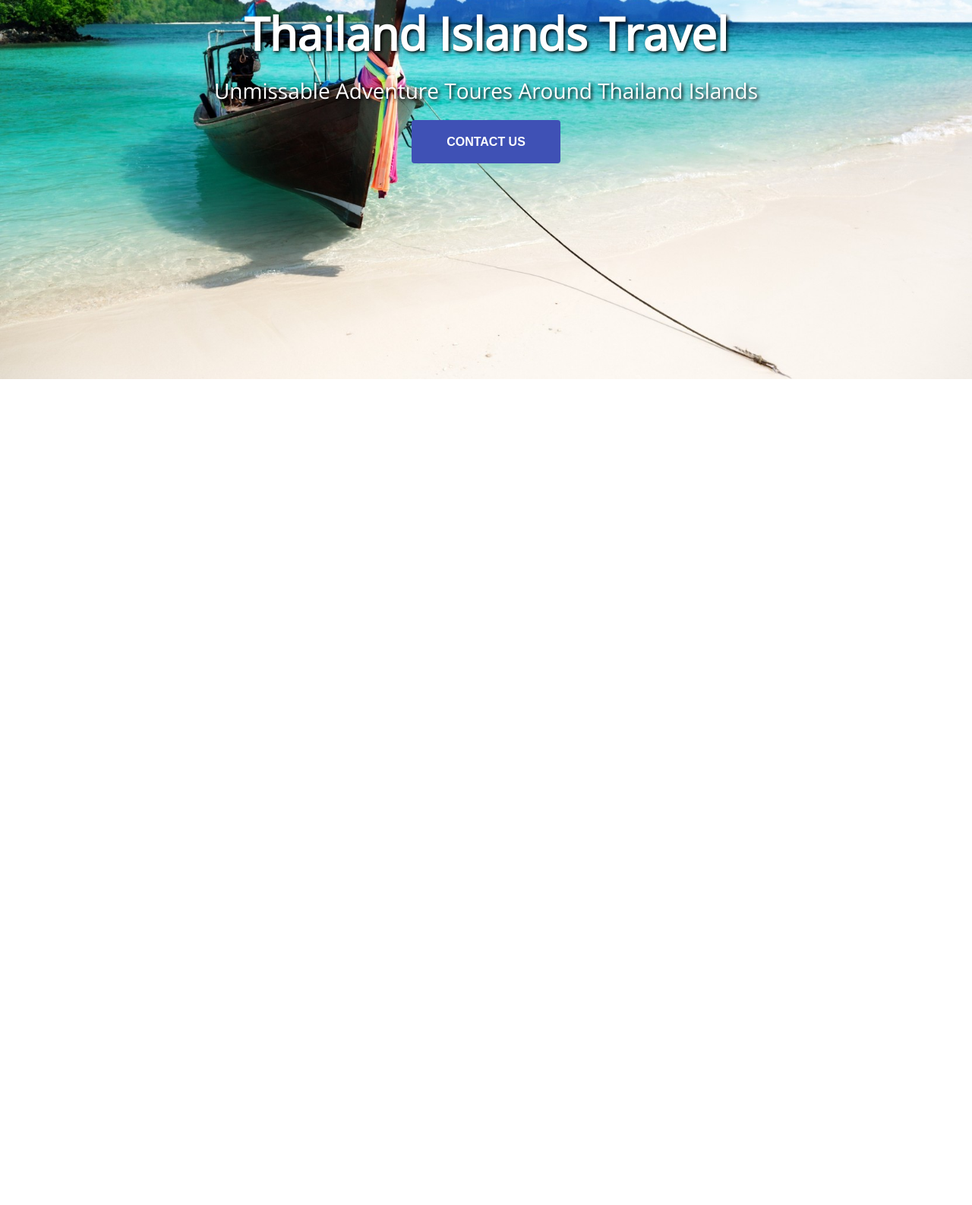
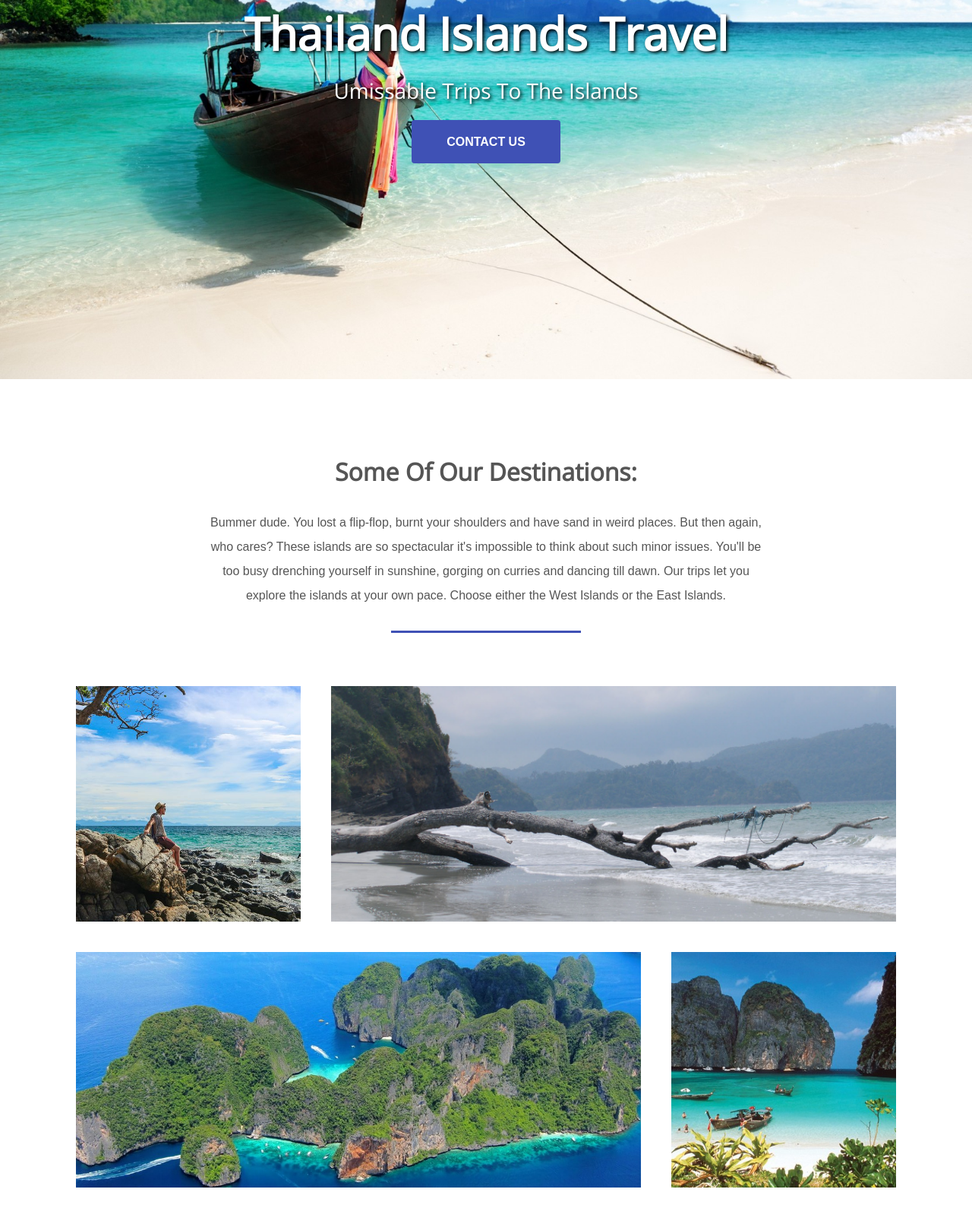
Before and after one commit to AfkZa4aem/Startup-project, a plain HTML site: page index.html in a window 1280 px wide. Shown: the part 301-1887 px from the top of the page at 76% size. Before the commit the page ends 800 px from the top, so only its background shows below. Drawn offline with nearby package versions, Linux system fonts and the light colour scheme.

Commit message:
add destinations images

```diff
--- a/assets/css/styles.css
+++ b/assets/css/styles.css
@@ -11,7 +11,7 @@ html {
   color: #555;
 }
 
-nav {
+ul, nav {
   list-style: none;
 }
 
@@ -41,6 +41,36 @@ section {
   padding: 100px 80px;
 }
 
+.grid {
+  width: 100%;
+  display: flex;
+  flex-wrap: wrap;
+  justify-content: center;
+}
+
+hr {
+  width: 250px;
+  height: 3px;
+  background-color: #3f51b5;
+  border: 0;
+  margin-bottom: 50px;
+}
+
+section h3.title {
+  text-transform: capitalize;
+  font: bold 32px "Open Sans", sans-serif;
+  margin-bottom: 30px;
+  text-align: center;
+}
+
+section p {
+  max-width: 775px;
+  line-height: 2;
+  padding: 0 20px;
+  margin-bottom: 30px;
+  text-align: center;
+}
+
 /* Header */
 
 header {
@@ -53,6 +83,7 @@ header {
   animation: 1s fadein 0.5s forwards;
   opacity: 0;
   color: white;
+  text-shadow: 2px 2px 4px #000000;
 }
 
 @keyframes fadein {
@@ -122,3 +153,21 @@ header nav li {
     margin: 0;
   }
 }
+
+/*Destinations Sections*/
+
+.destinations .grid li {
+  height: 350px;
+  padding: 20px;
+  background-clip: content-box;
+  background-size: cover;
+  background-position: center;
+}
+
+.destinations .grid li.small {
+  flex-basis: 30%;
+}
+
+.destinations .grid li.large {
+  flex-basis: 70%;
+}
--- a/index.html
+++ b/index.html
@@ -22,9 +22,23 @@
     <div class="background-image" style="background-image: url(assets/img/main.jpg);"></div>
     <div class="hero-content-area">
       <h1>Thailand Islands Travel</h1>
-      <h3>Unmissable Adventure Toures Around Thailand Islands</h3>
+      <h3>Umissable Trips To The Islands</h3>
       <a href="#" class="btn">Contact Us</a>
     </div>
   </section>
+
+  <section class="destinations">
+    <h3 class="title">Some of our destinations:</h3>
+    <p>
+      Bummer dude. You lost a flip-flop, burnt your shoulders and have sand in weird places. But then again, who cares? These islands are so spectacular it's impossible to think about such minor issues.  You'll be too busy drenching yourself in sunshine, gorging on curries and dancing till dawn. Our trips let you explore the islands at your own pace. Choose either the West Islands or the East Islands.
+    </p>
+    <hr>
+    <ul class="grid">
+      <li class="small" style="background-image: url(assets/img/island1.jpg);"></li>
+      <li class="large" style="background-image: url(assets/img/island2.jpg);"></li>
+      <li class="large" style="background-image: url(assets/img/island3.jpg);"></li>
+      <li class="small" style="background-image: url(assets/img/island4.jpg);"></li>
+    </ul>
+  </section>
 </body>
 </html>
```
